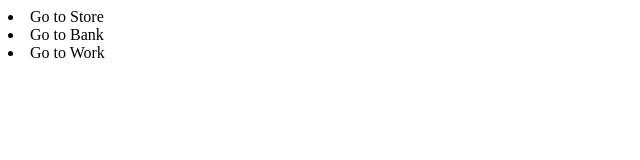
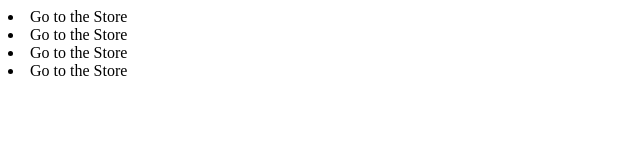
Before and after one commit to kamalogudah/VueDojo, a plain HTML site: page components/index.html in a window 1280 px wide. Shown: the whole page, without its empty margins (0-640 px from the left). Drawn offline with Linux system fonts and the light colour scheme.

Commit message:
Creating a single list entry point

```diff
--- a/components/index.html
+++ b/components/index.html
@@ -9,9 +9,8 @@
 </head>
 <body>
   <div id="root">
-    <task> Go to Store</task>
-    <task> Go to Bank</task>
-    <task> Go to Work</task>
+    <task-list> </task-list>
+
   </div>
 
 <script src="main.js"></script>
--- a/components/main.js
+++ b/components/main.js
@@ -1,5 +1,28 @@
-Vue.component('task',{
+Vue.component('task-list', {
+  template: `
+      <div>
+      <task v-for="task in tasks" v-text="task.task"></task>
+    </div>
+    `,
+
+  data(){
+    return {
+      tasks: [
+           {task: 'Go to the Store', complete: true},
+           {task: 'Go to the Store', complete: false},
+           {task: 'Go to the Store', complete: true},
+           {task: 'Go to the Store', complete: false}
+      ]
+
+    };
+
+  }
+});
+
+Vue.component('task', {
+
   template: `<li><slot></slot></li>`
+
 });
 
 new Vue({
```
Also changed, not shown: v-for.html (renamed from index.html).
